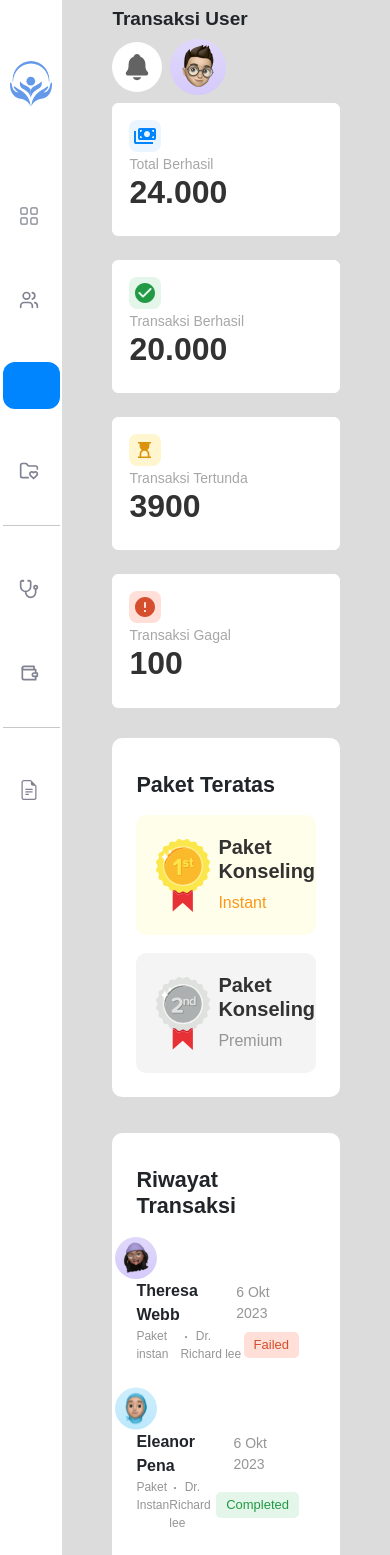
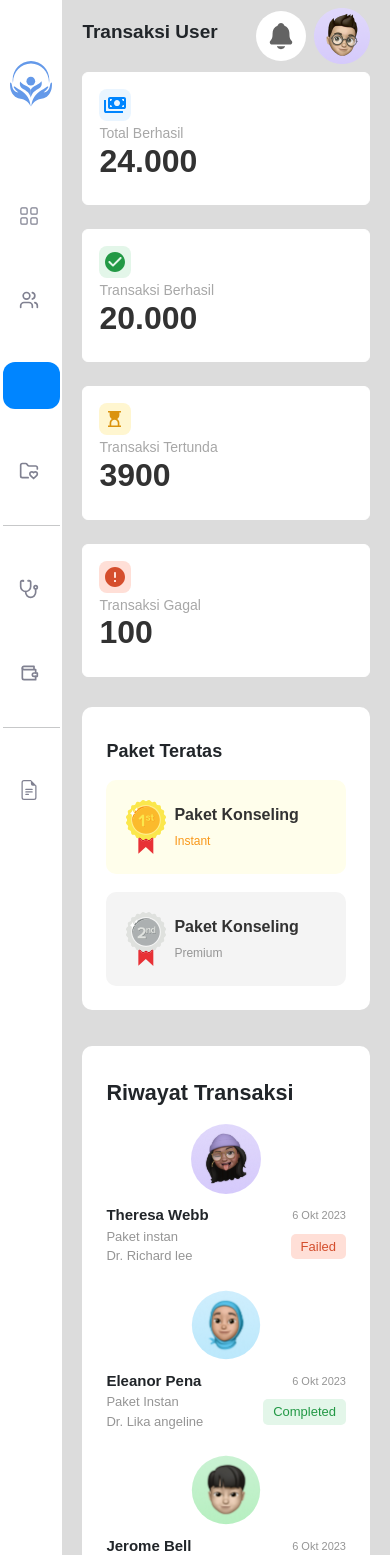
Before and after one commit to Capstone-Mental-Health-Care-Group-6/frontent-dekstop-admin, a React (Vite) app: page /admin-transaksi-user in a window 390 px wide. Shown: the top 1555 px of the page. Built offline with nearby package versions, Linux system fonts and the light colour scheme; some icons are missing.

Commit message:
responsive all device

```diff
--- a/src/Layouts/Layout.styles.css
+++ b/src/Layouts/Layout.styles.css
@@ -171,6 +171,7 @@ main .navbar .fw-semibold {
 
   main {
     width: 86vw;
+    padding: 0px 20px;
   }
 }
 
--- a/src/components/Fragments/riwayat-transaksi-user/RiwayatTransaksi.jsx
+++ b/src/components/Fragments/riwayat-transaksi-user/RiwayatTransaksi.jsx
@@ -1,7 +1,7 @@
 import React, { useState, useEffect } from 'react'
 import { BsDot } from 'react-icons/bs';
 
-function RiwayatTransaksi({ image, name, date, status, paket }) {
+function RiwayatTransaksi({ image, name, date, status, paket, doctor }) {
     const [styleStatus, setStatus] = useState('');
 
     useEffect(() => {
@@ -16,19 +16,19 @@ function RiwayatTransaksi({ image, name, date, status, paket }) {
         }
     }, []);
     return (
-        <div className="row mb-4" >
-            <div className="col-1 d-flex justify-content-center">
+        <div className="row row-cols-md-1 row-cols-1  mb-4" >
+            <div className="col col-lg-1 d-flex justify-content-center">
                 <img src={image} alt="" />
             </div>
-            <div className="col-11 d-grid">
+            <div className="col col-lg-11 d-grid">
                 <div className="line-1 d-flex justify-content-between align-items-center">
                     <span>{name}</span>
                     <span>{date}</span>
                 </div>
                 <div className="line-2 d-flex justify-content-between align-items-center">
-                    <div className="d-flex">
+                    <div className="d-flex ">
                         <span>{paket}</span>
-                        <span className="doctor" > <span> <BsDot /> </span> Dr. Richard lee</span>
+                        <span className="doctor" > <span className='circle' > <BsDot /> </span> {doctor}</span>
                     </div>
                     <span className={styleStatus}>{status}</span>
                 </div>
--- a/src/pages/TransaksiUser/TransaksiUser.jsx
+++ b/src/pages/TransaksiUser/TransaksiUser.jsx
@@ -1,7 +1,7 @@
 import "./TransaksiUser.style.css";
 import Layouts from "../../Layouts/Layouts";
 import Card from "../../components/Fragments/card/Card";
-import { iconBerhasilCard, iconFGagalCard, iconTertundaCard, iconTransaksiCard, paket1, paket2 } from "../../../image";
+import { paket1, paket2 } from "../../../image";
 import { Link } from "react-router-dom";
 import { cardTransaksiUser, riwayatTransaksi1 } from "../../components/DataComponents/dataComponents";
 import RiwayatTransaksi from "../../components/Fragments/riwayat-transaksi-user/RiwayatTransaksi";
--- a/src/pages/TransaksiUser/TransaksiUser.style.css
+++ b/src/pages/TransaksiUser/TransaksiUser.style.css
@@ -92,26 +92,26 @@
     border-radius: 10px;
 }
 
-.riwayat-dan-paket .col .riwayat-transaksi .d-grid .row .col-11 .line-1 span {
+.riwayat-dan-paket .col .riwayat-transaksi .d-grid .row .col-lg-11 .line-1 span {
     font-size: 16px;
 }
 
-.riwayat-dan-paket .col .riwayat-transaksi .d-grid .row .col-11 .line-1 span:nth-child(1) {
+.riwayat-dan-paket .col .riwayat-transaksi .d-grid .row .col-lg-11 .line-1 span:nth-child(1) {
     font-weight: 600;
 }
 
-.riwayat-dan-paket .col .riwayat-transaksi .d-grid .row .col-11 .line-1 span:nth-child(2) {
+.riwayat-dan-paket .col .riwayat-transaksi .d-grid .row .col-lg-11 .line-1 span:nth-child(2) {
     color: #959595;
     font-size: 14px;
 }
 
-.riwayat-dan-paket .col .riwayat-transaksi .d-grid .row .col-11 .line-2 span:nth-child(1),
+.riwayat-dan-paket .col .riwayat-transaksi .d-grid .row .col-lg-11 .line-2 span:nth-child(1),
 .doctor {
     color: #959595;
     font-size: 15px;
 }
 
-.riwayat-dan-paket .col .riwayat-transaksi .d-grid .row .col-11 .line-2 .status-failed {
+.riwayat-dan-paket .col .riwayat-transaksi .d-grid .row .col-lg-11 .line-2 .status-failed {
     padding: 3px 10px;
     background-color: #FFDFD7;
     color: #D44E2D;
@@ -119,7 +119,7 @@
     font-size: 13px;
 }
 
-.riwayat-dan-paket .col .riwayat-transaksi .d-grid .row .col-11 .line-2 .status-completed {
+.riwayat-dan-paket .col .riwayat-transaksi .d-grid .row .col-lg-11 .line-2 .status-completed {
     padding: 3px 10px;
     background-color: #E3F6E9;
     color: #229845;
@@ -127,7 +127,7 @@
     font-size: 13px;
 }
 
-.riwayat-dan-paket .col .riwayat-transaksi .d-grid .row .col-11 .line-2 .status-pending {
+.riwayat-dan-paket .col .riwayat-transaksi .d-grid .row .col-lg-11 .line-2 .status-pending {
     padding: 3px 10px;
     background-color: #FEF7DB;
     color: #7D6D25;
@@ -144,15 +144,115 @@
 
 @media screen and (max-width: 1079px) {
 
-    .riwayat-dan-paket .col .riwayat-transaksi .d-grid .row .col-11 .line-2 span:nth-child(1),
+    .riwayat-dan-paket .col .riwayat-transaksi .d-grid .row .col-lg-11 .line-2 span:nth-child(1),
     .doctor {
         color: #959595;
         font-size: 12px;
     }
 }
 
-@media screen and (max-width: 992px) {
+@media screen and (max-width: 991px) {
     .riwayat-dan-paket .col .riwayat-transaksi {
         margin-top: 36px;
+        margin-bottom: 36px;
+    }
+
+    .riwayat-dan-paket .col .riwayat-transaksi .d-grid .row .col-lg-1 img {
+        width: 70px;
+        height: 70px;
+        margin-bottom: 10px;
     }
 }
+
+@media screen and (max-width: 436px) {
+    .riwayat-dan-paket .paket-teratas .paket-1 img {
+        width: 40px;
+    }
+
+    .riwayat-dan-paket .paket-teratas .paket-2 img {
+        width: 40px;
+    }
+
+    .riwayat-dan-paket .paket-teratas .paket-1 span {
+        font-size: 12px;
+    }
+
+    .riwayat-dan-paket .paket-teratas .paket-2 span {
+        font-size: 12px;
+    }
+
+    .riwayat-dan-paket .paket-teratas .paket-1 h5 {
+        font-size: 16px;
+    }
+
+    .riwayat-dan-paket .paket-teratas .paket-2 h5 {
+        font-size: 16px;
+    }
+
+    .riwayat-dan-paket .col .riwayat-transaksi .d-grid .row .col-lg-11 .line-1 span {
+        font-size: 15px;
+    }
+
+    .riwayat-dan-paket .col .riwayat-transaksi .d-grid .row .col-lg-11 .line-2 span:nth-child(1),
+    .doctor {
+        font-size: 13px;
+    }
+
+    .riwayat-dan-paket .col .riwayat-transaksi .d-grid .row .col-lg-11 .line-2 .status-failed {
+
+        font-size: 13px;
+    }
+
+    .riwayat-dan-paket .col .riwayat-transaksi .d-grid .row .col-lg-11 .line-2 .status-completed {
+
+        font-size: 13px;
+    }
+
+    .riwayat-dan-paket .col .riwayat-transaksi .d-grid .row .col-lg-11 .line-2 .status-pending {
+
+        font-size: 13px;
+    }
+
+    .riwayat-dan-paket .paket-teratas h4 {
+        font-size: 18px;
+    }
+
+    .riwayat-dan-paket .col .riwayat-transaksi .d-grid .row .col-lg-11 .line-2 .d-flex {
+        flex-direction: column;
+    }
+
+    .riwayat-dan-paket .col .riwayat-transaksi .d-grid .row .col-lg-11 .line-2 .circle {
+        display: none;
+    }
+
+    .riwayat-dan-paket .col .riwayat-transaksi .d-grid .row .col-lg-11 .line-1 span:nth-child(2) {
+        color: #959595;
+        font-size: 11px;
+    }
+}
+
+@media screen and (max-width: 350px) {
+
+
+    .riwayat-dan-paket .paket-teratas .paket-1 {
+        padding: 8px;
+    }
+
+    .riwayat-dan-paket .paket-teratas .paket-2 {
+        padding: 8px;
+    }
+
+    .riwayat-dan-paket .col .riwayat-transaksi .d-grid .row .col-lg-11 .line-2 .status-failed {
+        font-size: 10px;
+    }
+
+    .riwayat-dan-paket .col .riwayat-transaksi .d-grid .row .col-lg-11 .line-2 .status-completed {
+
+        font-size: 10px;
+    }
+
+    .riwayat-dan-paket .col .riwayat-transaksi .d-grid .row .col-lg-11 .line-2 .status-pending {
+
+        font-size: 10px;
+    }
+}
```
